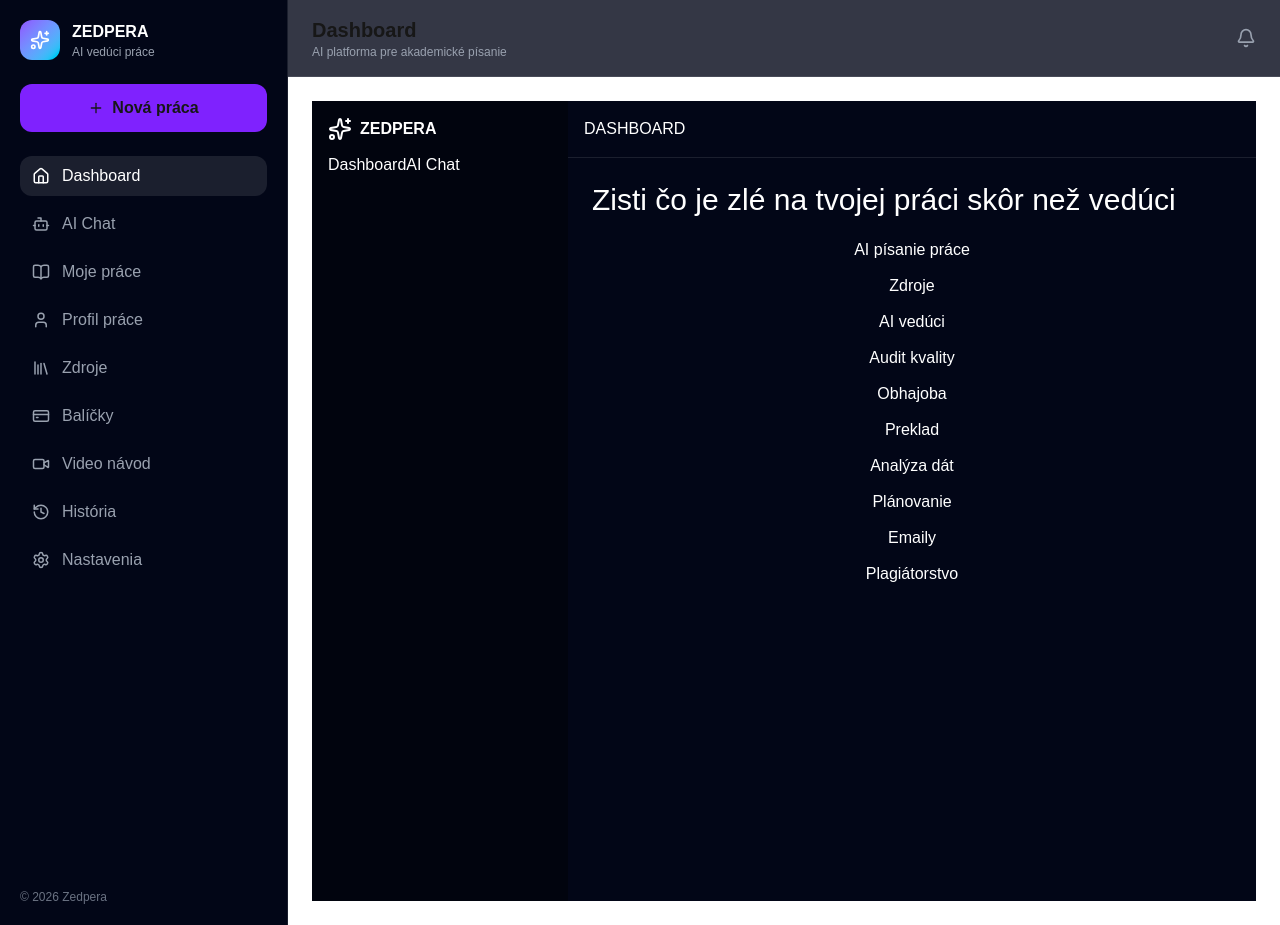
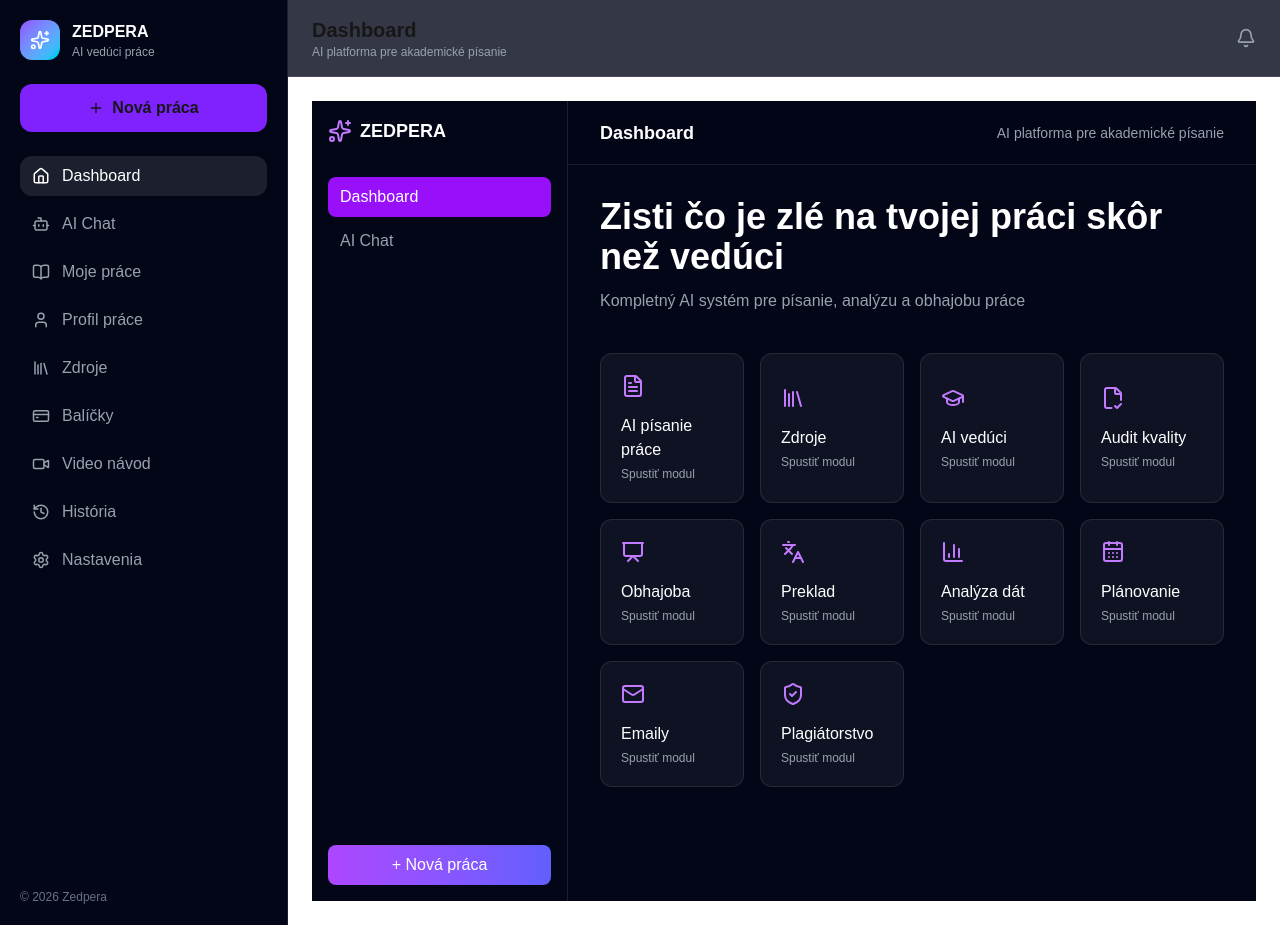
Before and after one commit to Peter8209/moj-ai-projekt, a Next.js app: page /dashboard in a window 1280 px wide. Built offline with nearby package versions, Linux system fonts and the light colour scheme.

Commit message:
landing page + SaaS flow

```diff
--- a/app/dashboard/page.tsx
+++ b/app/dashboard/page.tsx
@@ -3,17 +3,9 @@
 import { Suspense, useState, useEffect } from 'react';
 import { useSearchParams } from 'next/navigation';
 import {
-  FileText,
-  Library,
-  GraduationCap,
-  FileCheck2,
-  Presentation,
-  Languages,
-  BarChart3,
-  CalendarDays,
-  Mail,
-  ShieldCheck,
-  Sparkles,
+  FileText, Library, GraduationCap, FileCheck2,
+  Presentation, Languages, BarChart3,
+  CalendarDays, Mail, ShieldCheck, Sparkles
 } from 'lucide-react';
 
 // ================= TYPES =================
@@ -41,7 +33,7 @@ type View =
   | 'settings';
 
 // ================= FEATURE CARDS =================
-const featureCards: { mode: Mode; title: string; icon: any }[] = [
+const featureCards = [
   { mode: 'write', title: 'AI písanie práce', icon: FileText },
   { mode: 'sources', title: 'Zdroje', icon: Library },
   { mode: 'supervisor', title: 'AI vedúci', icon: GraduationCap },
@@ -63,7 +55,7 @@ export default function Page() {
   );
 }
 
-// ================= MAIN CONTENT =================
+// ================= MAIN =================
 function DashboardPage() {
   const [view, setView] = useState<View>('dashboard');
   const [mode, setMode] = useState<Mode>('write');
@@ -80,14 +72,14 @@ function DashboardPage() {
 
       <Sidebar view={view} setView={setView} />
 
-      <main className="flex-1">
+      <main className="flex-1 flex flex-col">
         <Header view={view} />
 
-        <div className="p-6">
+        <div className="flex-1 p-8">
           {view === 'dashboard' && (
             <Dashboard setView={setView} setMode={setMode} />
           )}
-          {view === 'chat' && <Chat />}
+          {view === 'chat' && <Chat mode={mode} />}
         </div>
       </main>
     </div>
@@ -102,24 +94,43 @@ function Sidebar({
   view: View;
   setView: (v: View) => void;
 }) {
+  const items = [
+    { id: 'dashboard', label: 'Dashboard' },
+    { id: 'chat', label: 'AI Chat' },
+  ];
+
   return (
-    <aside className="w-64 bg-black/40 p-4 space-y-3">
+    <aside className="w-64 bg-[#020617] border-r border-white/10 p-4 flex flex-col">
 
-      <div className="flex gap-2 items-center">
-        <Sparkles /> <b>ZEDPERA</b>
+      {/* LOGO */}
+      <div className="flex items-center gap-2 mb-8">
+        <Sparkles className="text-purple-400" />
+        <span className="font-bold text-lg">ZEDPERA</span>
       </div>
 
-      {[
-        ['dashboard', 'Dashboard'],
-        ['chat', 'AI Chat'],
-      ].map(([id, label]) => (
+      {/* NAV */}
+      <div className="space-y-1">
+        {items.map((item) => (
           <button
-          key={id}
-          onClick={() => setView(id as View)}
+            key={item.id}
+            onClick={() => setView(item.id as View)}
+            className={`w-full text-left px-3 py-2 rounded-lg transition
+              ${view === item.id
+                ? 'bg-purple-600 text-white'
+                : 'text-gray-400 hover:bg-white/5 hover:text-white'
+              }`}
           >
-          {label}
+            {item.label}
           </button>
         ))}
+      </div>
+
+      {/* CTA */}
+      <div className="mt-auto pt-6">
+        <button className="w-full bg-gradient-to-r from-purple-500 to-indigo-500 py-2 rounded-lg font-medium hover:opacity-90 transition">
+          + Nová práca
+        </button>
+      </div>
 
     </aside>
   );
@@ -128,8 +139,16 @@ function Sidebar({
 // ================= HEADER =================
 function Header({ view }: { view: View }) {
   return (
-    <div className="p-4 border-b border-white/10">
-      <h1>{view.toUpperCase()}</h1>
+    <div className="h-16 flex items-center justify-between px-8 border-b border-white/10 bg-[#020617]/80 backdrop-blur">
+
+      <h1 className="text-lg font-semibold capitalize">
+        {view === 'dashboard' ? 'Dashboard' : 'AI Chat'}
+      </h1>
+
+      <div className="text-sm text-gray-400">
+        AI platforma pre akademické písanie
+      </div>
+
     </div>
   );
 }
@@ -143,42 +162,77 @@ function Dashboard({
   setMode: (m: Mode) => void;
 }) {
   return (
-    <div>
-      <h2 className="text-3xl mb-4">
+    <div className="max-w-6xl">
+
+      {/* HERO */}
+      <div className="mb-10">
+        <h2 className="text-4xl font-bold mb-3">
           Zisti čo je zlé na tvojej práci skôr než vedúci
         </h2>
+        <p className="text-gray-400">
+          Kompletný AI systém pre písanie, analýzu a obhajobu práce
+        </p>
+      </div>
 
-      <div className="grid gap-3 mt-5">
-        {featureCards.map((f) => (
+      {/* GRID */}
+      <div className="grid grid-cols-2 md:grid-cols-3 xl:grid-cols-4 gap-4">
+
+        {featureCards.map((f) => {
+          const Icon = f.icon;
+
+          return (
             <button
               key={f.mode}
               onClick={() => {
                 setMode(f.mode);
                 setView('chat');
               }}
+              className="group bg-white/5 border border-white/10 rounded-xl p-5 text-left hover:bg-white/10 transition"
             >
+              <Icon className="mb-4 text-purple-400 group-hover:scale-110 transition" />
+
+              <div className="font-medium">
                 {f.title}
+              </div>
+
+              <div className="text-xs text-gray-400 mt-1">
+                Spustiť modul
+              </div>
             </button>
-        ))}
+          );
+        })}
+
       </div>
+
     </div>
   );
 }
 
 // ================= CHAT =================
-function Chat() {
+function Chat({ mode }: { mode: Mode }) {
   return (
-    <div>
-      <h2 className="text-2xl mb-4">AI Chat</h2>
+    <div className="max-w-4xl">
+
+      <h2 className="text-2xl font-semibold mb-4">
+        AI Chat – {mode}
+      </h2>
+
+      <div className="bg-white/5 border border-white/10 rounded-xl p-4">
 
         <textarea
-        className="w-full p-3 bg-black/40 border border-white/10 rounded"
+          className="w-full p-3 bg-transparent outline-none resize-none"
+          rows={4}
           placeholder="Napíš otázku..."
         />
 
-      <button className="mt-3 px-4 py-2 bg-blue-600 rounded">
+        <div className="flex justify-end mt-3">
+          <button className="bg-purple-600 px-4 py-2 rounded-lg hover:opacity-90 transition">
             Odoslať
           </button>
         </div>
+
+      </div>
+
+    </div>
   );
 }
--- /dev/null
+++ b/app/landing.tsx
@@ -0,0 +1,251 @@
+'use client';
+
+import { useState } from "react";
+import Link from "next/link";
+
+// ================= PAGE =================
+export default function Home() {
+  return (
+    <main className="min-h-screen bg-[#020617] text-white">
+
+      {/* NAVBAR */}
+      <nav className="flex justify-between items-center px-10 py-5 border-b border-white/10 backdrop-blur-xl">
+        <div className="text-2xl font-black">ZEDPERA</div>
+
+        <div className="flex gap-8 items-center text-sm">
+          <a href="#pricing">Pricing</a>
+          <a href="#features">Features</a>
+          <a href="#faq">FAQ</a>
+
+          <Link href="/chat" className="bg-blue-600 px-5 py-2 rounded-full">
+            Start Writing
+          </Link>
+        </div>
+      </nav>
+
+      {/* HERO */}
+      <section className="grid md:grid-cols-2 gap-10 items-center px-10 py-24 max-w-7xl mx-auto">
+
+        {/* LEFT */}
+        <div>
+          <h1 className="text-5xl font-black mb-6">
+            One prompt. <br /> Celá diplomovka.
+          </h1>
+
+          <p className="text-gray-400 mb-8 text-lg">
+            ZEDPERA vytvorí celú prácu vrátane analýzy, štruktúry a hodnotenia.
+          </p>
+
+          <div className="flex gap-4 mb-6">
+            <Link href="/chat" className="bg-blue-600 px-8 py-4 rounded-full">
+              Start Writing
+            </Link>
+
+            <a href="#features" className="bg-white/10 px-8 py-4 rounded-full">
+              See Features
+            </a>
+          </div>
+
+          <div className="space-y-2 text-gray-400 text-sm">
+            <div>✔ 8–80 strán práce</div>
+            <div>✔ AI vedúci + skóre</div>
+            <div>✔ export PDF / Word</div>
+            <div>✔ pripravené na obhajobu</div>
+          </div>
+        </div>
+
+        {/* RIGHT */}
+        <div className="bg-white/5 rounded-2xl p-6 border border-white/10">
+          <div className="bg-black/40 p-3 rounded-lg text-sm mb-3">
+            Napíš tému práce...
+          </div>
+
+          <div className="flex gap-2 mb-3 flex-wrap">
+            <span className="bg-blue-600 px-3 py-1 rounded-full text-xs">AI vedúci</span>
+            <span className="bg-white/10 px-3 py-1 rounded-full text-xs">Analýza</span>
+            <span className="bg-white/10 px-3 py-1 rounded-full text-xs">Zdroje</span>
+          </div>
+
+          <div className="bg-black/50 p-4 rounded-xl text-sm text-gray-300">
+            AI generuje kapitoly, analyzuje kvalitu a pripraví ťa na obhajobu…
+          </div>
+        </div>
+
+      </section>
+
+      {/* FEATURES */}
+      <section id="features" className="py-20 px-6 max-w-6xl mx-auto">
+        <h2 className="text-3xl font-bold text-center mb-12">
+          AI systém, nie len chat
+        </h2>
+
+        <div className="grid md:grid-cols-3 gap-6">
+          {features.map((f, i) => (
+            <div key={i} className="bg-white/5 p-6 rounded-2xl">
+              <h3 className="text-xl font-semibold mb-2">{f.title}</h3>
+              <p className="text-gray-400">{f.desc}</p>
+            </div>
+          ))}
+        </div>
+      </section>
+
+      {/* HOW */}
+      <section className="py-20 bg-black/30 text-center">
+        <h2 className="text-3xl font-bold mb-12">Ako to funguje</h2>
+
+        <div className="grid md:grid-cols-3 gap-6 max-w-5xl mx-auto">
+          <Step n="1" text="Zadáš tému práce" />
+          <Step n="2" text="AI píše a analyzuje" />
+          <Step n="3" text="Dostaneš výsledok" />
+        </div>
+      </section>
+
+      {/* PRICING */}
+      <section id="pricing" className="py-20 text-center">
+        <h2 className="text-3xl font-bold mb-10">Pricing</h2>
+
+        <div className="grid md:grid-cols-3 gap-6 max-w-5xl mx-auto">
+          <Price name="Mesačný" price="40€" plan="monthly" />
+          <Price name="3 mesiace" price="70€" plan="quarterly" highlight />
+          <Price name="Ročný" price="240€" plan="yearly" />
+        </div>
+      </section>
+
+      {/* TEAM */}
+      <section className="py-20 text-center">
+        <h2 className="text-3xl font-bold mb-10">Team</h2>
+
+        <div className="flex justify-center gap-10">
+          {["Peter", "AI Engine", "Developer"].map((t, i) => (
+            <div key={i}>
+              <div className="w-20 h-20 bg-white/10 rounded-full mb-2"></div>
+              <p>{t}</p>
+            </div>
+          ))}
+        </div>
+      </section>
+
+      {/* FAQ */}
+      <section id="faq" className="py-20 max-w-4xl mx-auto px-6">
+        <h2 className="text-3xl font-bold text-center mb-10">FAQ</h2>
+
+        {faq.map((f, i) => (
+          <FAQItem key={i} q={f.q} a={f.a} />
+        ))}
+      </section>
+
+      {/* CTA */}
+      <section className="text-center py-20">
+        <h2 className="text-4xl font-black mb-6">
+          Začni písať teraz
+        </h2>
+
+        <Link href="/chat" className="bg-blue-600 px-10 py-5 rounded-full">
+          Start Writing
+        </Link>
+      </section>
+
+      {/* FOOTER */}
+      <footer className="text-center py-10 text-gray-500 text-sm border-t border-white/10">
+        © ZEDPERA 2026
+      </footer>
+
+    </main>
+  );
+}
+
+////////////////////////////////////////////////////////////////////////////////
+
+// ================= DATA =================
+const features = [
+  { title: "AI písanie", desc: "Celé kapitoly práce" },
+  { title: "AI vedúci", desc: "Analýza a chyby" },
+  { title: "Skóre", desc: "Hodnotenie 0–100" },
+  { title: "Obhajoba", desc: "Simulácia otázok" },
+  { title: "Zdroje", desc: "Práca s článkami" },
+  { title: "Export", desc: "PDF, Word, LaTeX" },
+];
+
+const faq = [
+  {
+    q: "Koľko strán vie ZEDPERA vytvoriť?",
+    a: "Od 8 do 80 strán."
+  },
+  {
+    q: "Je text detekovateľný AI?",
+    a: "Minimalizujeme AI štýl."
+  },
+  {
+    q: "Aké jazyky podporuje?",
+    a: "SK, CZ, EN, DE."
+  },
+];
+
+////////////////////////////////////////////////////////////////////////////////
+
+// ================= COMPONENTS =================
+function Step({ n, text }: any) {
+  return (
+    <div className="bg-white/5 p-6 rounded-2xl">
+      <div className="text-3xl mb-2">{n}</div>
+      <p>{text}</p>
+    </div>
+  );
+}
+
+function Price({ name, price, plan, highlight }: any) {
+  return (
+    <div className={`p-6 rounded-2xl ${highlight ? 'bg-white/10 border border-blue-500' : 'bg-white/5'}`}>
+      <h3 className="text-xl font-bold">{name}</h3>
+      <p className="text-3xl my-4">{price}</p>
+
+      <button
+        onClick={() => buy(plan)}
+        className="bg-blue-600 px-4 py-2 rounded-xl w-full"
+      >
+        Kúpiť
+      </button>
+    </div>
+  );
+}
+
+function FAQItem({ q, a }: any) {
+  const [open, setOpen] = useState(false);
+
+  return (
+    <div className="border-b border-white/10 py-4">
+      <div
+        className="flex justify-between cursor-pointer"
+        onClick={() => setOpen(!open)}
+      >
+        <h3>{q}</h3>
+        <span>+</span>
+      </div>
+
+      {open && (
+        <p className="text-gray-400 mt-3">{a}</p>
+      )}
+    </div>
+  );
+}
+
+////////////////////////////////////////////////////////////////////////////////
+
+// ================= PAYMENT =================
+async function buy(plan: string) {
+  const res = await fetch("/api/payments", {
+    method: "POST",
+    headers: { "Content-Type": "application/json" },
+    body: JSON.stringify({
+      plan,
+      email: "test@test.com",
+      currency: "EUR"
+    }),
+  });
+
+  const data = await res.json();
+
+  if (data.url) {
+    window.location.href = data.url;
+  }
+}
```
Lines whose indentation alone changed are shown as unchanged.
